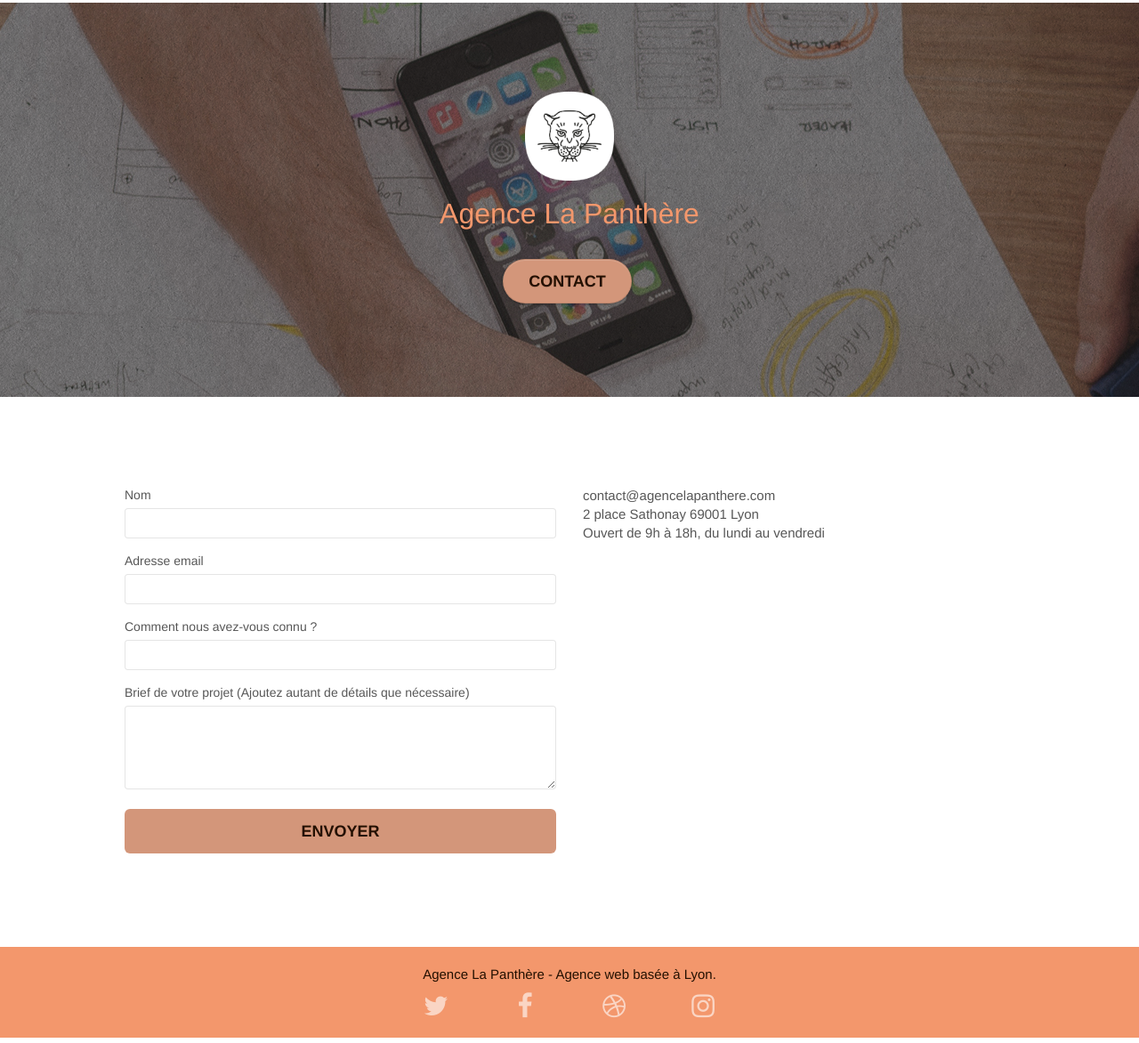
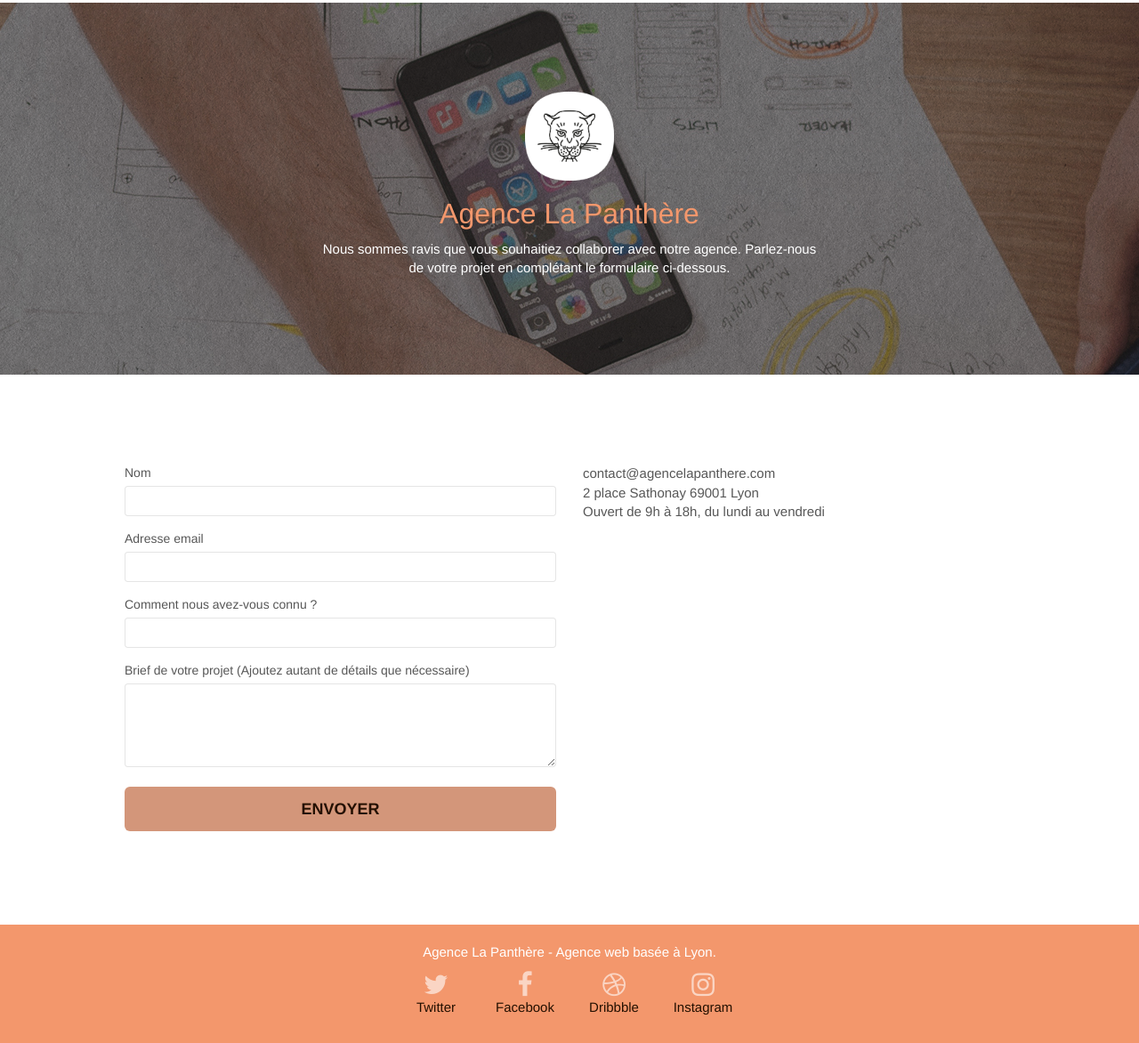
Before and after one commit to hgobr/laPanthere, a plain HTML site: page contact.html in a window 1280 px wide. Shown: the part 89-1261 px from the top of the page at 89% size. Drawn offline with nearby package versions, Linux system fonts and the light colour scheme; files that its build step writes are made by us from their sources; a script that the page names is missing.

Commit message:
update contact page links + contrast

```diff
--- a/contact.html
+++ b/contact.html
@@ -12,10 +12,10 @@
     />
     <link rel="shortcut icon" type="image/png" href="favicon.jpg" />
 
-    <link rel="stylesheet" type="text/css" href="./css/bootstrap.min.css" />
+    <link rel="stylesheet" type="text/css" href="./css/bootstrap.css" />
     <link rel="stylesheet" type="text/css" href="style.css" />
-    <link rel="stylesheet" type="text/css" href="./css/font-awesome.min.css" />
-    <link rel="stylesheet" type="text/css" href="./css/et-line.min.css" />
+    <link rel="stylesheet" type="text/css" href="./css/font-awesome.css" />
+    <link rel="stylesheet" type="text/css" href="./css/et-line.css" />
 
     <script src="./js/jquery-2.1.0.min.js"></script>
     <script src="./js/bootstrap.min.js"></script>
@@ -89,12 +89,11 @@
                 Agence La Panthère
               </h1>
               <div class="text-center">
-                <a
-                  href="page2.html"
-                  class="btn btn-lg btn-clean btn-rd cta-hero btn-atomic-tangerine"
-                  id="cta-hero"
-                  >Contact</a
-                >
+                <p class="white">
+                  Nous sommes ravis que vous souhaitiez collaborer avec notre
+                  agence. Parlez-nous de votre projet en complétant le
+                  formulaire ci-dessous.
+                </p>
               </div>
             </div>
           </div>
@@ -114,11 +113,11 @@
                 fail-msg="Sorry it seems that our mail server is not responding, Sorry for the inconvenience!"
               >
                 <div class="form-group">
-                  <label> Nom </label>
-                  <input id="name" class="form-control" required />
+                  <label for="name"> Nom </label>
+                  <input id="name" class="form-control" required type="text" />
                 </div>
                 <div class="form-group">
-                  <label> Adresse email </label>
+                  <label for="email"> Adresse email </label>
                   <input
                     id="email"
                     class="form-control"
@@ -127,7 +126,9 @@
                   />
                 </div>
                 <div class="form-group">
-                  <label> Comment nous avez-vous connu ? </label>
+                  <label for="input_504">
+                    Comment nous avez-vous connu ?
+                  </label>
                   <input
                     class="form-control"
                     type="email"
@@ -183,30 +184,36 @@
               <div class="row row-no-gutters social">
                 <div class="col-sm-3">
                   <div class="text-center">
-                    <a class="social" href="index.html"
-                      ><span class="fa fa-twitter icon-md"></span
-                    ></a>
+                    <a class="social socialFlex" href="https://twitter.com/"
+                      ><span class="fa fa-twitter icon-md"></span>
+
+                      <p>Twitter</p>
+                    </a>
                   </div>
                 </div>
                 <div class="col-sm-3">
                   <div class="text-center">
-                    <a class="social" href="index.html"
-                      ><span class="fa fa-facebook icon-md"></span
-                    ></a>
+                    <a class="social socialFlex" href="https://facebook.com/"
+                      ><span class="fa fa-facebook icon-md"></span>
+                      <p>Facebook</p>
+                    </a>
                   </div>
                 </div>
                 <div class="col-sm-3">
                   <div class="text-center">
-                    <a class="social" href="index.html"
-                      ><span class="fa fa-dribbble icon-md"></span
-                    ></a>
+                    <a class="social socialFlex" href="https://dribbble.com/"
+                      ><span class="fa fa-dribbble icon-md"></span>
+
+                      <p>Dribbble</p>
+                    </a>
                   </div>
                 </div>
                 <div class="col-sm-3">
                   <div class="text-center">
-                    <a class="social" href="index.html"
-                      ><span class="fa fa-instagram icon-md"></span
-                    ></a>
+                    <a class="social socialFlex" href="https://instagram.com/">
+                      <span class="fa fa-instagram icon-md"></span>
+                      <p>Instagram</p>
+                    </a>
                   </div>
                 </div>
               </div>
--- a/style.css
+++ b/style.css
@@ -747,6 +747,11 @@
 }
 
 .white {
+  color: #fff !important;
+  font-size: 15px;
+}
+
+.brown {
   color: #241000 !important;
 }
 
```
